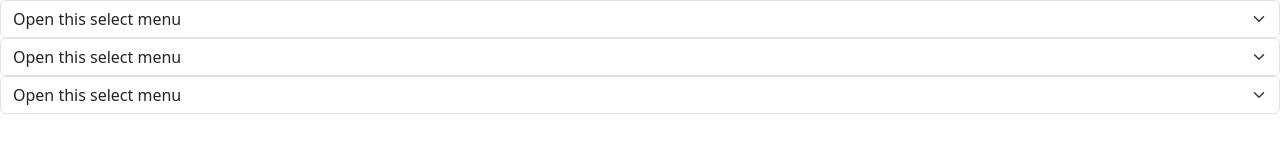
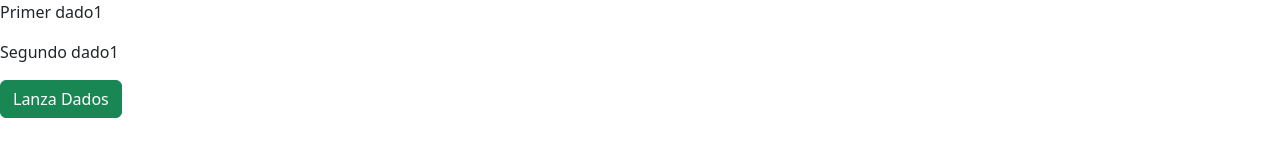
Before and after one commit to pascual143/DadosGame, a plain HTML site: page index.html in a window 1280 px wide. Drawn offline with nearby package versions, Linux system fonts and the light colour scheme.

Commit message:
Update index.html

```diff
--- a/index.html
+++ b/index.html
@@ -1,37 +1,20 @@
+<!DOCTYPE html>
 <html lang="en">
 <head>
     <meta charset="UTF-8">
     <meta name="viewport" content="width=device-width, initial-scale=1.0">
-    <title>Clients Getter</title>
     <link rel="stylesheet" href="style.css">
     <script src="script.js"></script>
     <link href="https://cdn.jsdelivr.net/npm/bootstrap@5.3.2/dist/css/bootstrap.min.css" rel="stylesheet" integrity="sha384-T3c6CoIi6uLrA9TneNEoa7RxnatzjcDSCmG1MXxSR1GAsXEV/Dwwykc2MPK8M2HN" crossorigin="anonymous">
+
+    <title>Dados game</title>
 </head>
+
 <body>
-    <div class="first-question">
-        <select class="form-select" aria-label="Default select example">
-        <option selected>Open this select menu</option>
-        <option value="1">One</option>
-        <option value="2">Two</option>
-        <option value="3">Three</option>
-      </select>
-    </div>
-    <div class="second_question">
-        <select class="form-select" aria-label="Default select example">
-        <option selected>Open this select menu</option>
-        <option value="1">One</option>
-        <option value="2">Two</option>
-        <option value="3">Three</option>
-      </select>
-    </div>
-    <div class="third_question">
-        <select class="form-select" aria-label="Default select example">
-        <option selected>Open this select menu</option>
-        <option value="1">One</option>
-        <option value="2">Two</option>
-        <option value="3">Three</option>
-      </select>
-    </div>
+
+    <p>Primer dado<span id="dado1">1</span></p>
+    <p>Segundo dado<span id="dado2">1</span></p>
+    <button onclick="lanzaDados()" class="btn btn-success">Lanza Dados</button>
 
 
 
```
